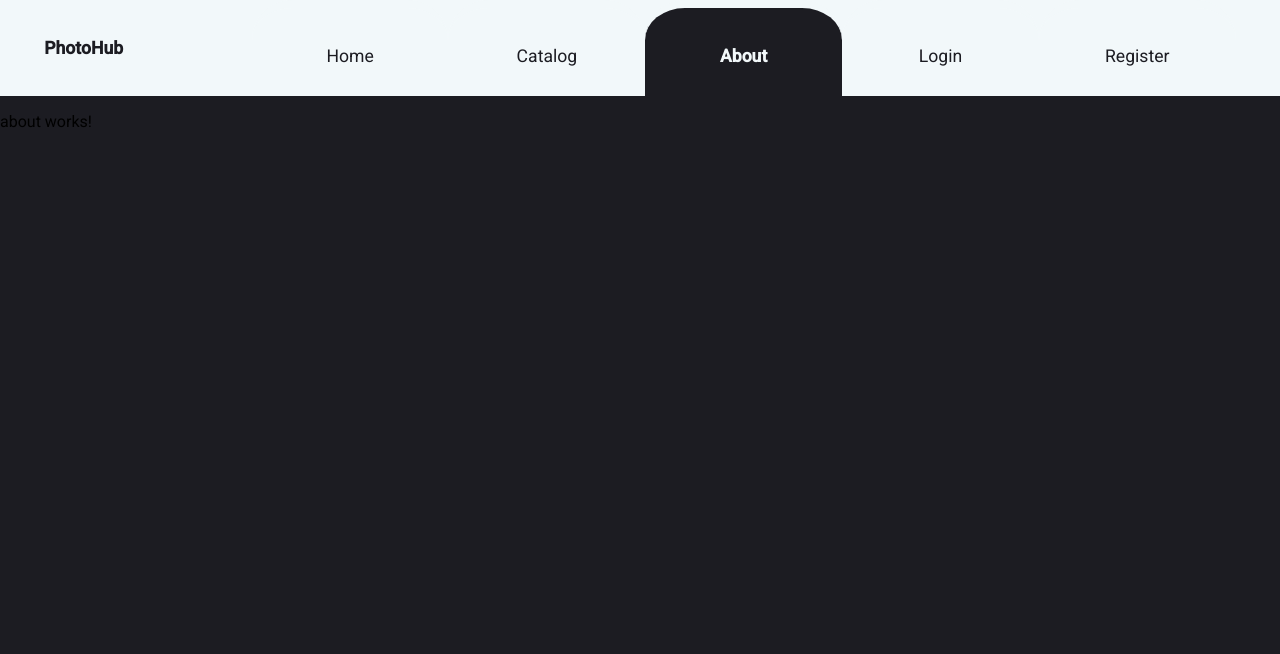
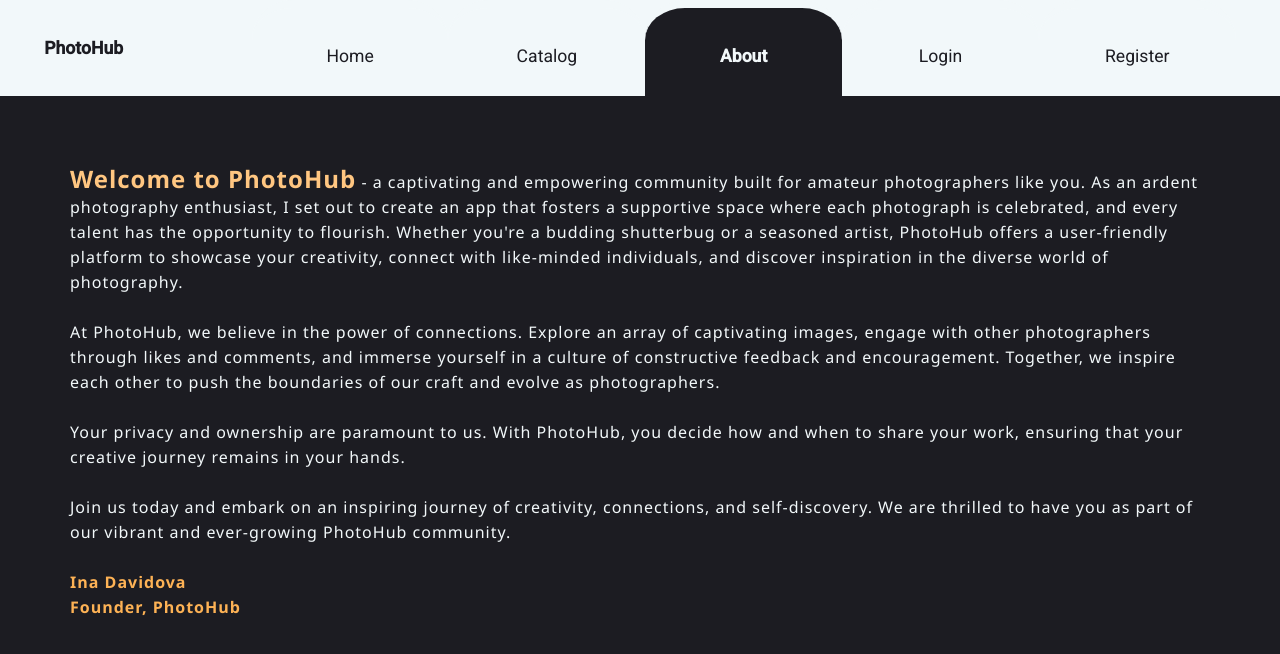
Before and after one commit to InaDavidova/ng-photography, an Angular app in the folder client/: page /about in a window 1280 px wide. Shown: the top 654 px of the page. Built offline with nearby package versions, Linux system fonts and the light colour scheme; no server answers.

Commit message:
About page

```diff
--- a/client/src/app/pages/about/about.component.css
+++ b/client/src/app/pages/about/about.component.css
@@ -0,0 +1,27 @@
+p {
+  color: #f2f8fa;
+  margin: 25px 70px;
+  letter-spacing: 1px;
+  font-family: "Segoe UI", Roboto, sans-serif;
+  line-height: 25px;
+}
+
+p:first-of-type {
+  margin-top: 70px;
+}
+
+p:last-of-type {
+  font-weight: 600;
+  color: rgb(253, 178, 85);
+}
+
+.greeting {
+  font-size: x-large;
+  font-weight: 600;
+  color: rgb(255, 198, 129);
+}
+
+.name {
+  display: block;
+  font: italic;
+}
--- a/client/src/app/pages/about/about.component.html
+++ b/client/src/app/pages/about/about.component.html
@@ -1 +1,27 @@
-<p>about works!</p>
+<p>
+  <span class="greeting">Welcome to PhotoHub</span> - a captivating and empowering community
+  built for amateur photographers like you. As an ardent photography enthusiast,
+  I set out to create an app that fosters a supportive space where each
+  photograph is celebrated, and every talent has the opportunity to flourish.
+  Whether you're a budding shutterbug or a seasoned artist, PhotoHub offers a
+  user-friendly platform to showcase your creativity, connect with like-minded
+  individuals, and discover inspiration in the diverse world of photography.
+</p>
+<p>
+  At PhotoHub, we believe in the power of connections. Explore an array of
+  captivating images, engage with other photographers through likes and
+  comments, and immerse yourself in a culture of constructive feedback and
+  encouragement. Together, we inspire each other to push the boundaries of our
+  craft and evolve as photographers.
+</p>
+<p>
+  Your privacy and ownership are paramount to us. With PhotoHub, you decide how
+  and when to share your work, ensuring that your creative journey remains in
+  your hands.
+</p>
+<p>
+  Join us today and embark on an inspiring journey of creativity, connections,
+  and self-discovery. We are thrilled to have you as part of our vibrant and
+  ever-growing PhotoHub community.
+</p>
+<p><span class="name">Ina Davidova</span> Founder, PhotoHub</p>
```
